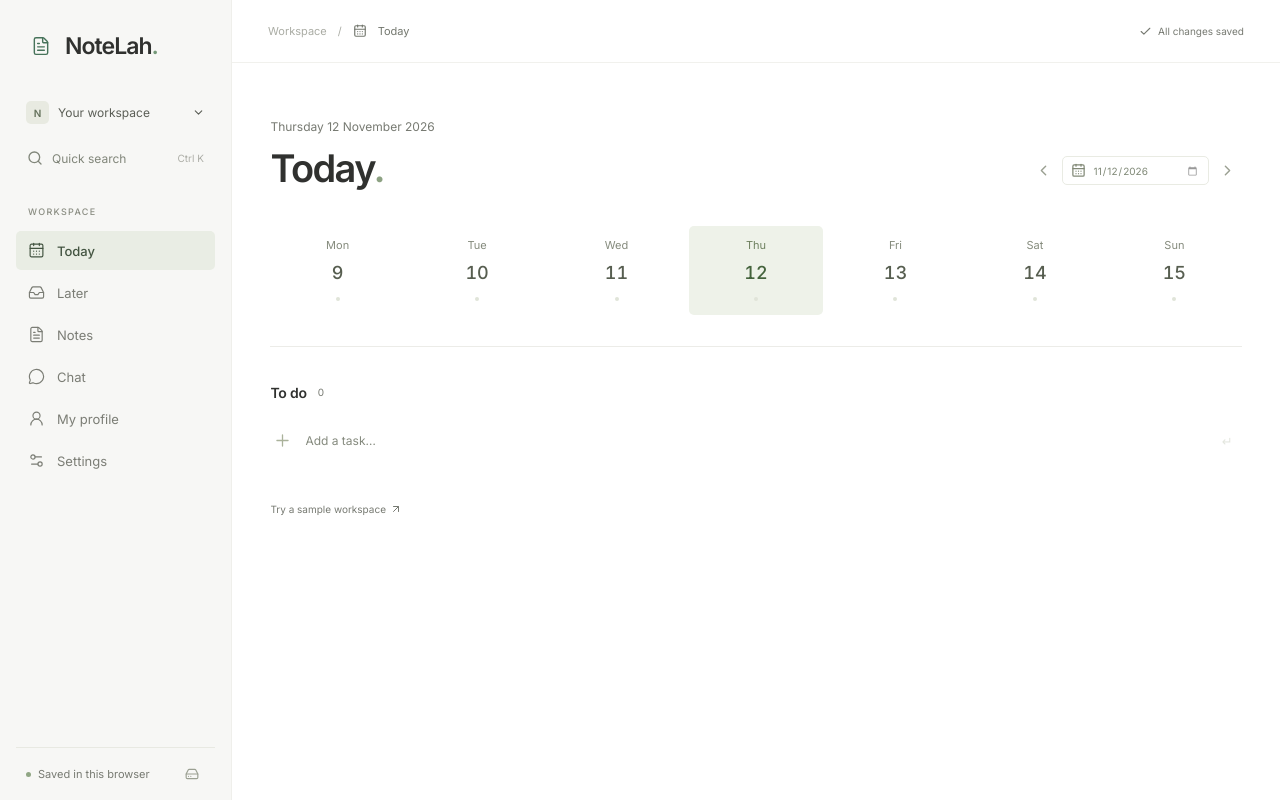
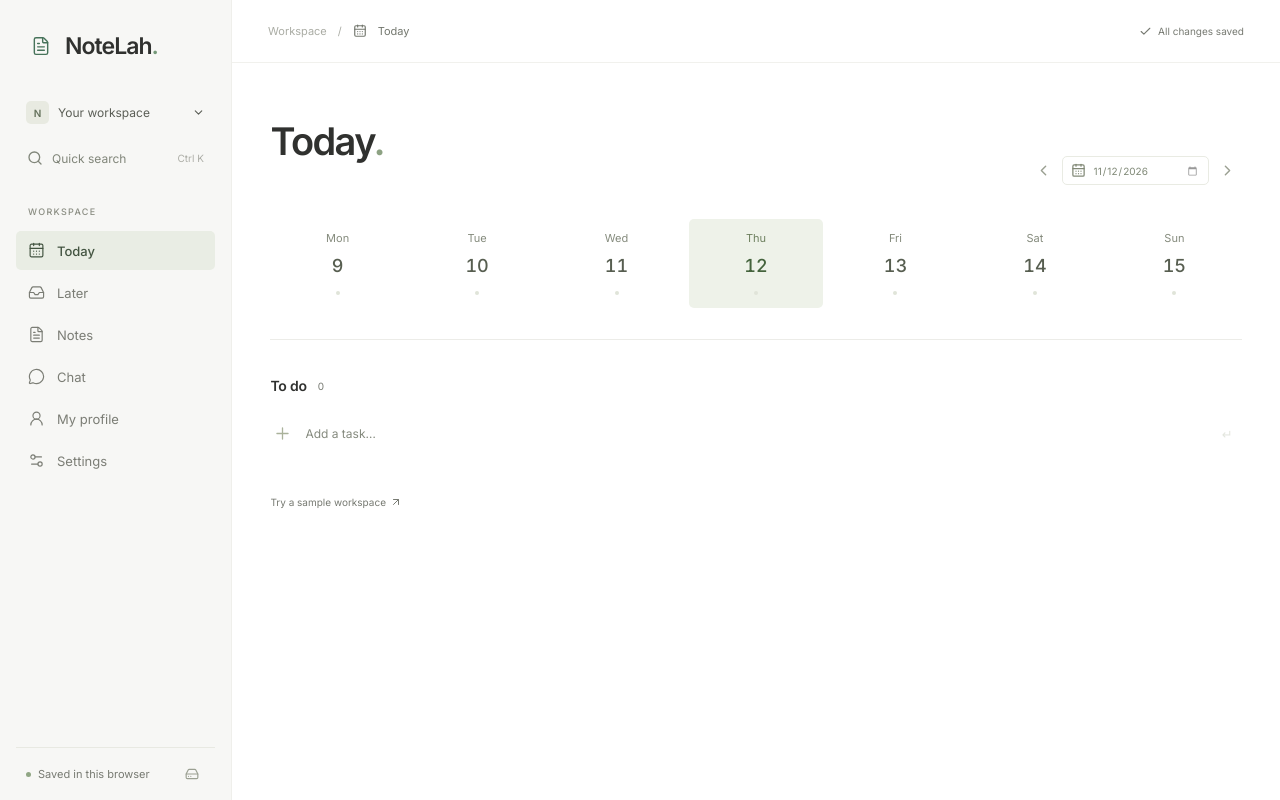
Before and after one commit to Etticx/NoteLah, a Next.js app: page / in a window 1280 px wide. Both pictures are taken after a click on the button "NoteLah.". Built offline with nearby package versions, Linux system fonts and the light colour scheme.

Commit message:
ui: drop the date line and progress subtitle above the Today heading

```diff
--- a/src/components/workspace.tsx
+++ b/src/components/workspace.tsx
@@ -196,7 +196,7 @@ export default function Workspace() {
       <main className={`content content-${view}`}>
         <div hidden={view !== "chat"}><ChatWorkspace state={state} enabled={info?.mode === "desktop" && !isSample && status === "saved"} visible={view === "chat"} handoff={handoff} onHandoffTaken={() => setHandoff(null)} onAgentAction={agentAction} /></div>
         {status === "loading" ? <div className="loading-state"><FileText size={28} /><p>Opening your workspace…</p></div> : view === "chat" ? null : (view === "today" || view === "later") ? <>
-          <div className="page-heading"><div>{view === "today" && <div className="page-eyebrow">{friendlyDay(selectedDay, { weekday: "long", day: "numeric", month: "long", year: "numeric" })}</div>}<h1>{view === "later" ? "Later" : selectedIsToday ? "Today" : friendlyDay(selectedDay, { weekday: "long" })}<span className="heading-period">.</span></h1>{view === "today" && visible.length > 0 && <p className="page-subtitle">{completed.length} of {visible.length} done</p>}</div>{view === "today" && <div className="date-actions"><button className="icon-button" aria-label="Previous day" onClick={() => setSelectedDay(shiftDay(selectedDay, -1))}><ChevronLeft size={17} /></button><label className="date-picker"><CalendarDays size={15} /><input type="date" aria-label="Choose a day" value={selectedDay} onChange={(event) => event.target.value && setSelectedDay(event.target.value)} /></label><button className="icon-button" aria-label="Next day" onClick={() => setSelectedDay(shiftDay(selectedDay, 1))}><ChevronRight size={17} /></button></div>}</div>
+          <div className="page-heading"><div><h1>{view === "later" ? "Later" : selectedIsToday ? "Today" : friendlyDay(selectedDay, { weekday: "long" })}<span className="heading-period">.</span></h1></div>{view === "today" && <div className="date-actions"><button className="icon-button" aria-label="Previous day" onClick={() => setSelectedDay(shiftDay(selectedDay, -1))}><ChevronLeft size={17} /></button><label className="date-picker"><CalendarDays size={15} /><input type="date" aria-label="Choose a day" value={selectedDay} onChange={(event) => event.target.value && setSelectedDay(event.target.value)} /></label><button className="icon-button" aria-label="Next day" onClick={() => setSelectedDay(shiftDay(selectedDay, 1))}><ChevronRight size={17} /></button></div>}</div>
           {view === "today" && <div className="week-strip" aria-label="Week overview">{week.map((day) => {
             const scheduled = state.tasks.filter((task) => task.plannedDate === day);
             const count = scheduled.filter((task) => task.completedAt).length;
```
